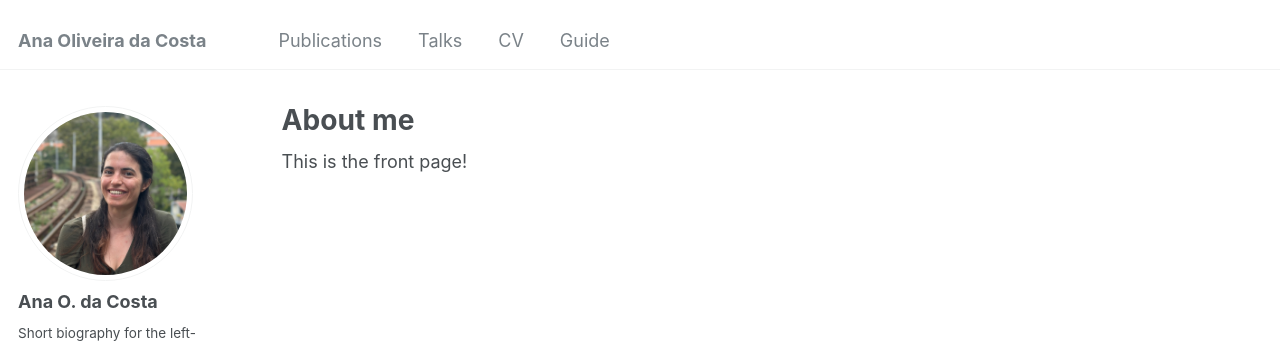
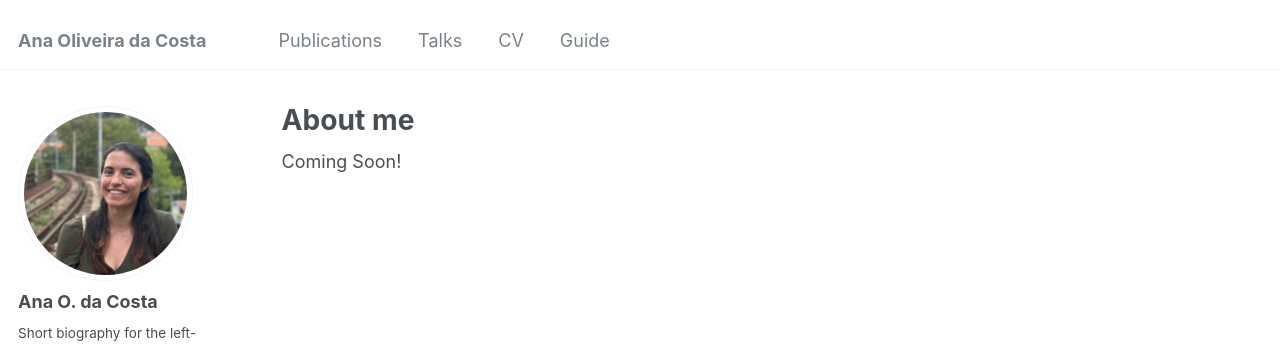
Before and after one commit to anaolicosta/anaolicosta.github.io, a Jekyll site: the page built from _pages/about.md, in a window 1280 px wide. Shown: the top 344 px of the page. Built offline with Jekyll 4.4.1, drawn with Linux system fonts in a browser that asks for light colours; some web fonts are replaced.

Commit message:
Update about.md

```diff
--- a/_pages/about.md
+++ b/_pages/about.md
@@ -7,4 +7,4 @@ redirect_from:
   - /about.html
 ---
 
-This is the front page!
+Coming Soon!
```
